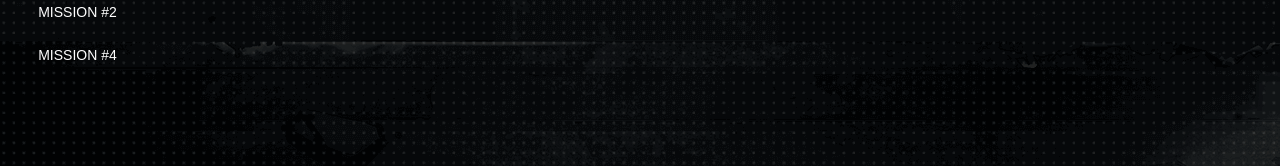
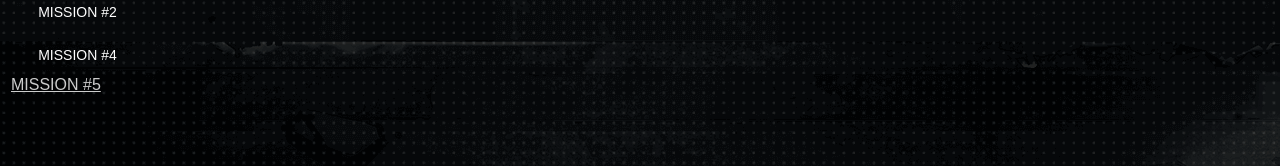
Before and after one commit to Pachin-ko/Portfolio, a plain HTML site: page sommairemissions.html in a window 1280 px wide. Shown: the part 255-421 px from the top of the page. Drawn offline with Linux system fonts and the light colour scheme.

Commit message:
Update sommairemissions.html

```diff
--- a/sommairemissions.html
+++ b/sommairemissions.html
@@ -25,6 +25,7 @@
     <a href="PPEs/Mission 1/"><button>PPE'S #1</button></a><br>
     <a href="mission 2/"><button>MISSION #2</button></a><br>
     <a href="mission 4/"><button>MISSION #4</button></a><br>
+    <a href="mission 5/=><button>MISSION #5</button></a><br>
 </td></tr>
 </table>
 </body>
```
